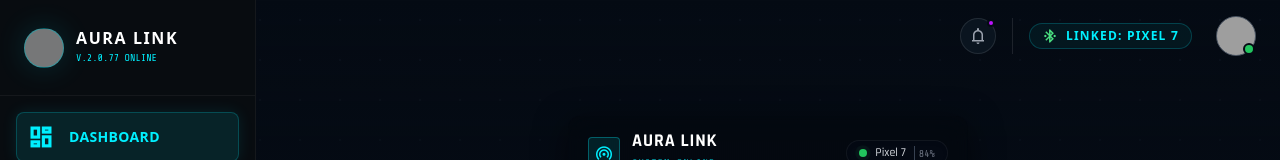
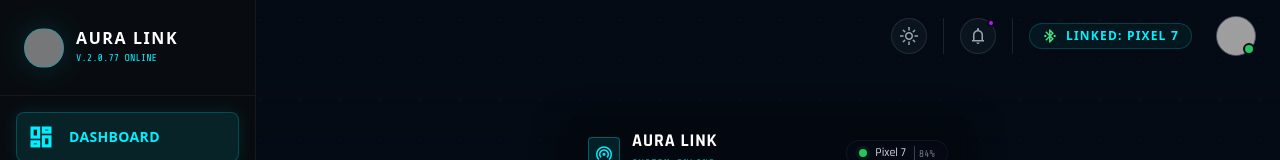
Before and after one commit to Software-Guardians/Call-Forwarding-App, a React (Vite) app: page / in a window 1280 px wide. Shown: the top 160 px of the page. Built offline with nearby package versions, Linux system fonts and the light colour scheme; grey boxes are pictures that could not be loaded.

Commit message:
feat: Add theme toggle to header and ensure dark mode default

```diff
--- a/src/components/layout/GlobalHeader.tsx
+++ b/src/components/layout/GlobalHeader.tsx
@@ -1,6 +1,9 @@
 import React from 'react';
+import { useTheme } from '../../context/ThemeContext';
 
 export const GlobalHeader: React.FC = () => {
+    const { theme, toggleTheme } = useTheme();
+
     return (
         <header className="flex items-center justify-between whitespace-nowrap px-6 py-4 sticky top-0 z-50 bg-slate-200 dark:bg-transparent">
             <div className="flex items-center gap-4 text-slate-800 dark:text-white">
@@ -9,6 +12,19 @@ export const GlobalHeader: React.FC = () => {
                 </div>
             </div>
             <div className="flex flex-1 justify-end gap-6 items-center">
+                {/* Theme Toggle */}
+                <button
+                    onClick={toggleTheme}
+                    className="relative group flex items-center justify-center size-9 rounded-full bg-slate-100 dark:bg-surface-dark border border-slate-500 dark:border-white/10 hover:border-black dark:hover:border-primary/50 transition-all shadow-sm dark:shadow-none"
+                    title={theme === 'dark' ? "Switch to Light Mode" : "Switch to Dark Mode"}
+                >
+                    <span className="material-symbols-outlined text-black dark:text-gray-400 group-hover:text-primary text-xl">
+                        {theme === 'dark' ? 'light_mode' : 'dark_mode'}
+                    </span>
+                </button>
+
+                <div className="h-9 w-px bg-slate-500 dark:bg-white/10 mx-[-0.5rem]"></div>
+
                 <button className="relative group flex items-center justify-center size-9 rounded-full bg-slate-100 dark:bg-surface-dark border border-slate-500 dark:border-white/10 hover:border-black dark:hover:border-primary/50 transition-all shadow-sm dark:shadow-none">
                     <span className="material-symbols-outlined text-black dark:text-gray-400 group-hover:text-primary text-xl">notifications</span>
                     <span className="absolute top-0 right-0 size-2 bg-secondary rounded-full border-2 border-white dark:border-background-dark"></span>
```
